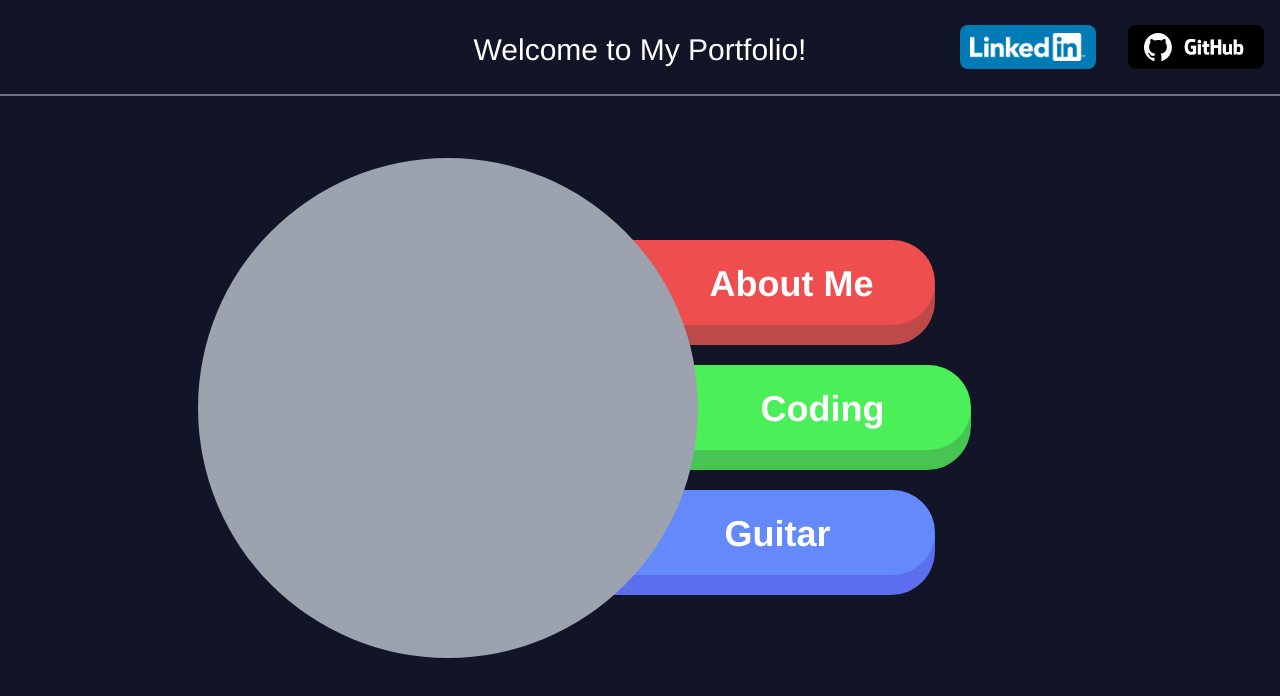
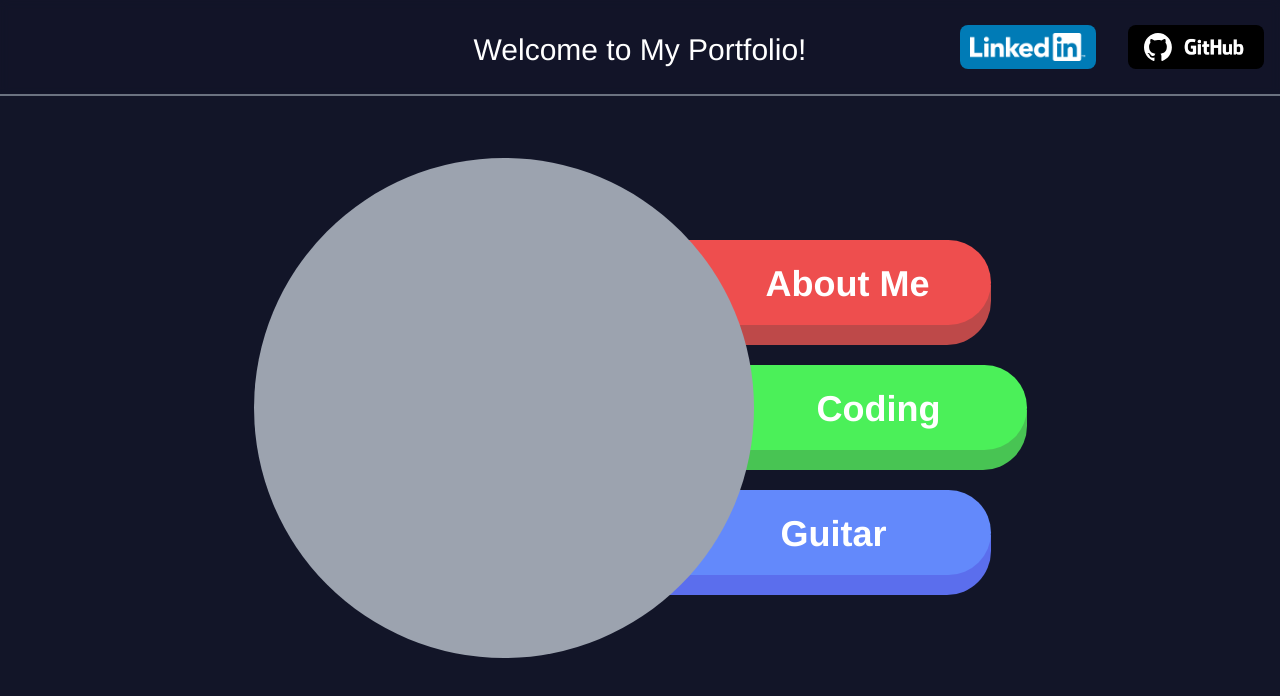
Before and after one commit to tysenh1/my-portfolio, a React (Vite) app: page / in a window 1280 px wide. Shown: the top 696 px of the page. Built offline with nearby package versions, Linux system fonts and the light colour scheme.

Commit message:
Experimented with tailwind animations and transitions. Added a fade in transition to the big main thing with the buttons on it.

```diff
--- a/src/components/Home.tsx
+++ b/src/components/Home.tsx
@@ -1,8 +1,21 @@
+import React, {useEffect, useState } from 'react';
+
 function Home() {
+
+    const [isVisible, setIsVisible] = useState(false)
+
+    useEffect(() => {
+        const timer = setTimeout(() => {
+            setIsVisible(true)
+        }, 300);
+
+        return () => clearTimeout(timer)
+    }, [])
+
     return (
         <>
             <div className="grid justify-center">
-                <div className="relative w-[773px] h-[773px] mt-16 mr-28">
+                <div className={`relative ${isVisible ? 'opacity-100' : 'opacity-0'} w-[773px] h-[773px] mt-16 animate-fadeInAndUp transition-opacity linear delay-700 duration-0`}>
                     <div className="absolute w-[500px] h-[500px] bg-gray-400 rounded-full none z-10"></div>
 
                     {/* Red thing sticking out of the main thing for About Me */}
--- a/tailwind.config.cjs
+++ b/tailwind.config.cjs
@@ -18,14 +18,22 @@ module.exports = {
 
       },
       keyframes: {
-       fadedown: {
-        '0%': { top: '-96px' },
-        '100%': { top: '0px' },
-       }
+        fadedown: {
+          'from': { top: '-96px' },
+          'to': { top: '0px' },
+        },
+        fadeInAndUp: {
+          'from': { opacity: '0%', top: '40px;'},
+          'to': { opacity: '100%', top: '0px'}
+        }
       },
+
       animation: {
-        fadedown: 'fadedown 0.5s ease-out'
+        fadedown: 'fadedown 0.75s ease-out',
+        fadeInAndUp: 'fadeInAndUp 0.75s ease-out 1s'
       },
+
+
     },
     fontFamily: {
       'sans': ['Helvetica', 'Arial', 'sans-serif'],
```
